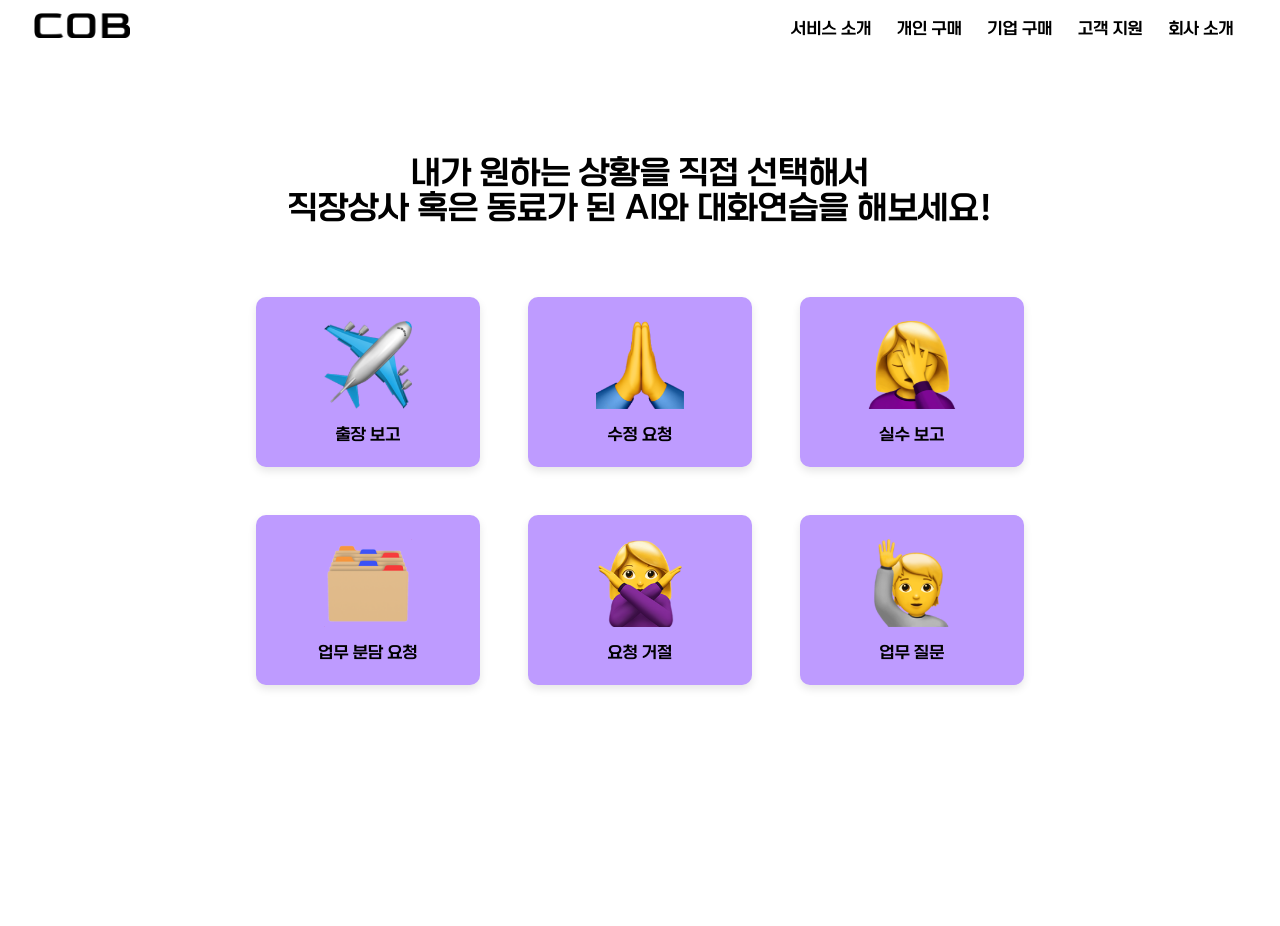
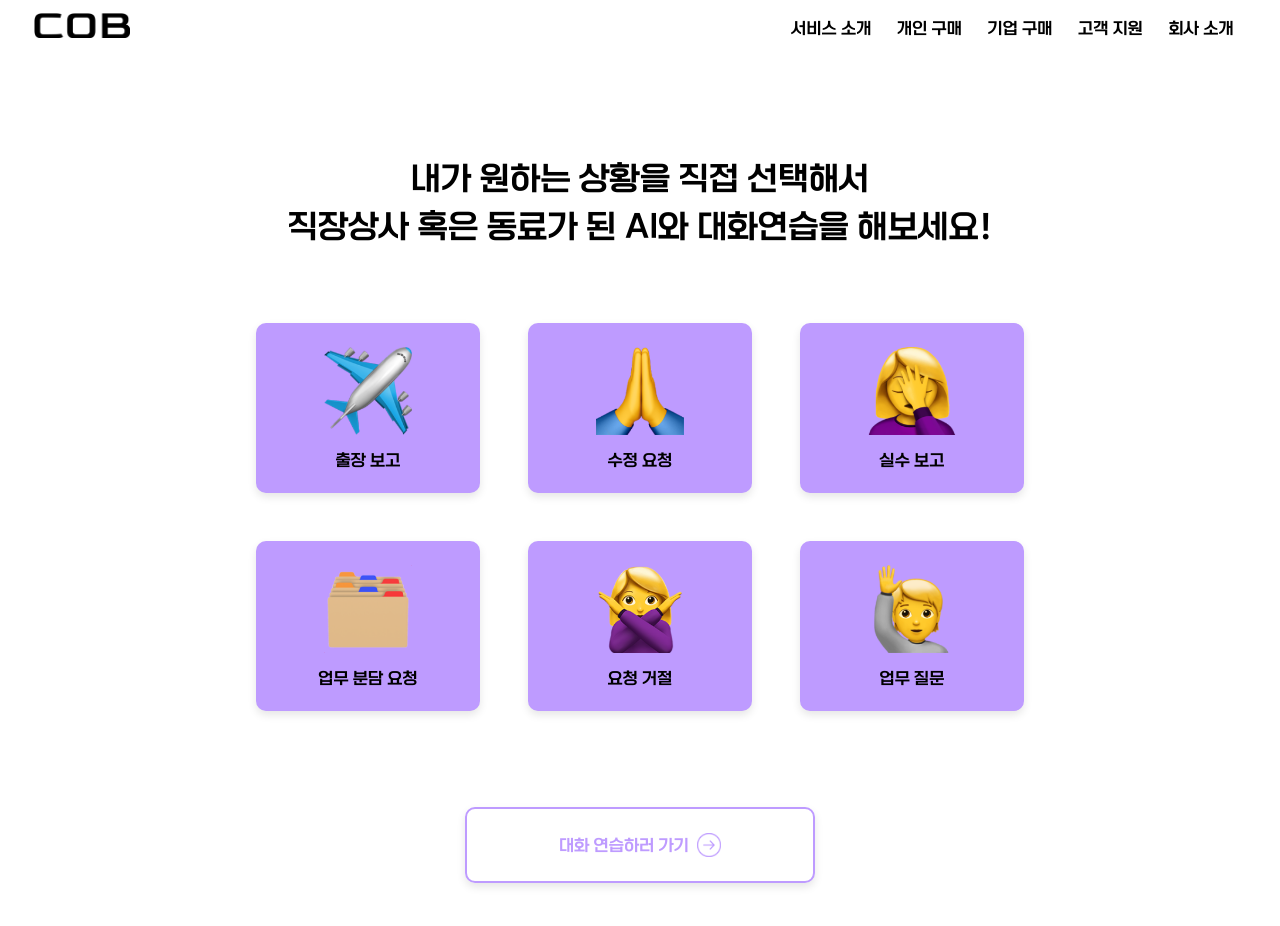
Before and after one commit to dudtlstm/curve_cob, a React (Create React App) app in the folder cob/: page / in a window 1280 px wide. Shown: the top 926 px of the page. Before the commit the page ends 861 px from the top, so only its background shows below. Built offline with nearby package versions, Linux system fonts and the light colour scheme.

Commit message:
feate: 주제 선택 페이지 완료

```diff
--- a/cob/src/pages/MainPage.js
+++ b/cob/src/pages/MainPage.js
@@ -1,4 +1,5 @@
 import React, { useState } from "react";
+import { useNavigate } from 'react-router-dom';
 import '../style/MainPage.css';
 
 import icon1 from '../assets/images/title_choose_icon1.png';
@@ -7,6 +8,8 @@ import icon3 from '../assets/images/title_choose_icon3.png';
 import icon4 from '../assets/images/title_choose_icon4.png';
 import icon5 from '../assets/images/title_choose_icon5.png';
 import icon6 from '../assets/images/title_choose_icon6.png';
+
+import simulationImage from '../assets/images/simulationButton2.png';
 
 // 이미지 경로 배열 정의
 const icons = [
@@ -20,14 +23,25 @@ const icons = [
 
 export default function MainPage() {
     const [selected, setSelected] = useState(null);
+    const navigate = useNavigate();
 
     const handleBoxClick = (id) => {
-        setSelected(id);
+        if (selected === id) {
+            setSelected(null);
+        } else {
+            setSelected(id);
+        }
+    };
+
+    const navigateToSimulation = () => {
+        if(selected) {
+            navigate('/simulation');
+        }
     };
 
     return(
         <>
-        <div className="title">
+        <div className="title-choose-title">
             내가 원하는 상황을 직접 선택해서<br/>
             직장상사 혹은 동료가 된 AI와 대화연습을 해보세요!
         </div>
@@ -43,6 +57,13 @@ export default function MainPage() {
             </div>
             ))}
         </div>
+            <div
+                className={`simulationButton ${selected ? "selected" : ""}`}
+                onClick={navigateToSimulation}
+            >
+                <span className="simulationButtonText">대화 연습하러 가기</span>
+                <img src={simulationImage} alt="시뮬레이션 버튼" className="simulationImage" />
+            </div>
         </>
     );
     }
--- a/cob/src/router.js
+++ b/cob/src/router.js
@@ -3,12 +3,14 @@ import React, { lazy, Suspense } from "react";
 import { Routes, Route } from "react-router-dom";
 import MainPage from "./pages/MainPage";
 import Loading from "./components/loading/loading";
+import Simulation from "./pages/Simulation";
 
 const LazyLandingPage = lazy(() => import("./pages/LandingPage"));
 
 const router = (
     <Routes>
         <Route path="/" element={<MainPage />} />
+        <Route path="/simulation" element={<Simulation />} />
         <Route path="about" element={
         <Suspense fallback={<Loading />}>
             <LazyLandingPage />
--- a/cob/src/style/MainPage.css
+++ b/cob/src/style/MainPage.css
@@ -1,16 +1,17 @@
-.title {
+.title-choose-title {
     text-align: center;
     padding: 6.25rem 0 3rem;
     font-size: 2rem;
     flex-direction: column;
     justify-content: center;
+    line-height: 3rem;
 }
 
 .body{
     display: grid;
     grid-template-columns: repeat(3, 1fr);
     gap: 2rem;
-    padding: 1rem 15rem 10rem;
+    padding: 1rem 15rem 5rem;
     justify-content: center;
     align-items: center;
 }
@@ -40,3 +41,34 @@
 .unselected {
     background-color: #BE9BFF;
 }
+
+.simulationButton {
+    display: flex;
+    align-items: center;
+    justify-content: center;
+    background-color: transparent;
+    color: #BE9BFF;
+    padding: 1.5rem 3rem;
+    border-radius: 10px;
+    margin: 0.5rem auto 15rem;
+    box-shadow: 0px 4px 8px rgba(0, 0, 0, 0.1);
+    transition: transform -.3s ease-in-out;
+    max-width: 250px;
+    border: 2px solid #BE9BFF;
+}
+
+.simulationButton.selected {
+    background-color: #6D32DB;
+    color: white;
+    border: none;
+}
+
+.simulationImage {
+    width: 1.5rem;
+    height: 1.5rem;
+    flex-shrink: 0;
+}
+
+.simulationButtonText {
+    margin-right: 0.5rem;
+}
```
Also changed, not shown: cob/src/assets/images/simulationButton.png (added), cob/src/assets/images/simulationButton2.png (added), cob/src/pages/Simulation.js (added), cob/src/style/SImulation.css (added).
